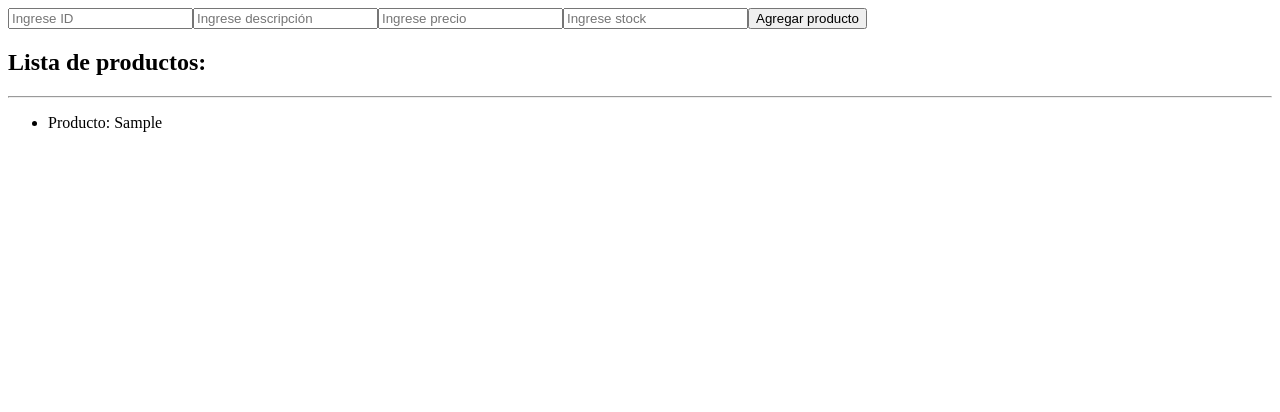
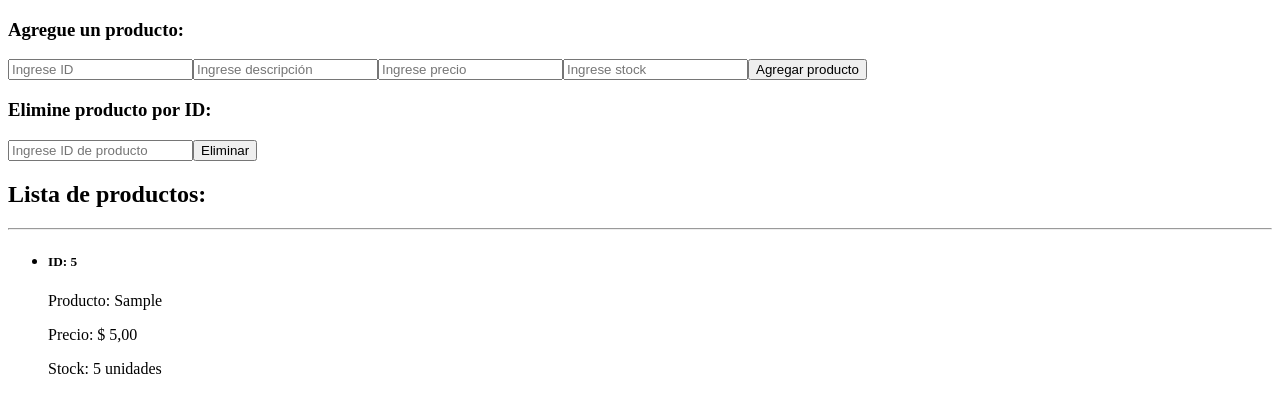
Before and after one commit to alanfrancoa/curso-react, a React (Vite) app in the folder projects/07-desafio-clase/: page / in a window 1280 px wide. Both pictures are taken after typing "5", "Sample", "5", "5" into the empty fields and a click on the button "Agregar producto". Shown: the top 412 px of the page. Built offline with nearby package versions, Linux system fonts and the light colour scheme.

Commit message:
Se finaliza deafio, agregue reducer para eliminar por ID y se crea componente para utilizar el reducer.

```diff
--- a/projects/07-desafio-clase/src/App.jsx
+++ b/projects/07-desafio-clase/src/App.jsx
@@ -2,6 +2,7 @@ import React from 'react';
 import { useDispatch, useSelector } from 'react-redux';
 import { addProducts } from './redux/arraySlice';
 import { useState } from 'react';
+import DeleteProduct from './components/DeleteProduct';
 
 const App = () => {
   const dispatch = useDispatch();
@@ -64,6 +65,7 @@ const App = () => {
 
   return (
     <div>
+      <h3>Agregue un producto:</h3>
       <form onSubmit={agregarProductoHandler}>
         <input type="number" placeholder='Ingrese ID' id="ID" name="ID" value={ID} onChange={handleIDChange} />
         <input type="text" placeholder='Ingrese descripción' value={description} onChange={handleDescriptionChange}/>
@@ -72,11 +74,17 @@ const App = () => {
         <button type='submit'>Agregar producto</button>
       </form>
       {error && <p style={{ color: 'red' }}>{error}</p>}
+      <DeleteProduct />
       <h2>Lista de productos: </h2>
       <hr />
       <ul>
         {productos && productos.map((producto, index) => (
-          <li key={index}>Producto: {producto.description}</li>
+          <li key={index}>
+            <h5>ID: {producto.ID} </h5>
+            <p>Producto: {producto.description}</p>
+            <p>Precio: {producto.price.toLocaleString('es-AR', { style: 'currency', currency: 'ARS' })}</p>
+            <p>Stock: {producto.stock} unidades</p>
+          </li>
         ))}
       </ul>
     </div>
--- /dev/null
+++ b/projects/07-desafio-clase/src/components/DeleteProduct.jsx
@@ -0,0 +1,32 @@
+import React from 'react'
+import { useDispatch } from 'react-redux'
+import { removeProductById } from '../redux/arraySlice'
+import { useState } from 'react'
+
+const DeleteProduct = () => {
+    const dispatch = useDispatch()
+    const [IDBuscado, setIDBuscado] = useState('')
+
+    const handleID = (event) => {
+        setIDBuscado(event.target.value)
+    }
+
+    const handleDelete = (event) => {
+        event.preventDefault()
+        dispatch(removeProductById(parseInt(IDBuscado)))
+        setIDBuscado('')
+    }
+
+
+  return (
+    <div>
+        <h3>Elimine producto por ID:</h3>
+        <form onSubmit={handleDelete}>
+            <input type="number" placeholder='Ingrese ID de producto' value={IDBuscado} onChange={handleID}/>
+            <button type='submit'>Eliminar</button>
+        </form>
+    </div>
+  )
+}
+
+export default DeleteProduct
--- a/projects/07-desafio-clase/src/redux/arraySlice.js
+++ b/projects/07-desafio-clase/src/redux/arraySlice.js
@@ -14,8 +14,12 @@ export const arraySlice = createSlice({
             products: [...state.products, action.payload]
         };
     },
+    removeProductById: (state, action) => {
+      const productId = action.payload;
+      state.products = state.products.filter(product => product.ID !== productId);
+  }
   },
 });
 
-export const { addProducts} = arraySlice.actions;
+export const { addProducts, removeProductById} = arraySlice.actions;
 export default arraySlice.reducer;
```
